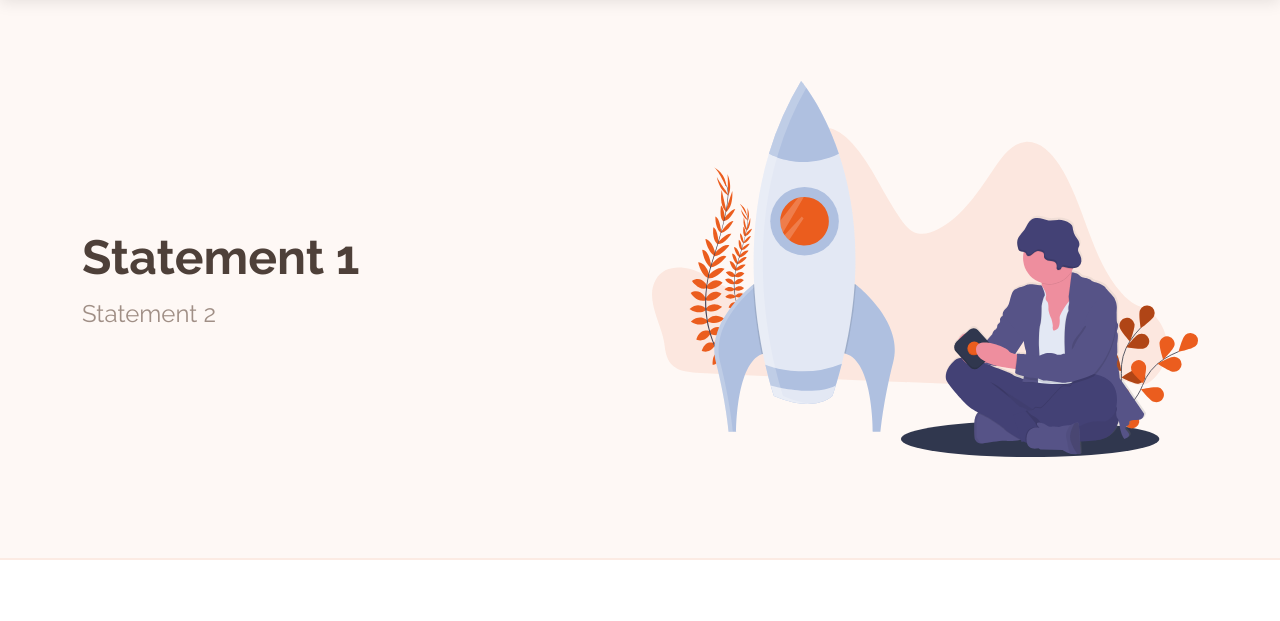
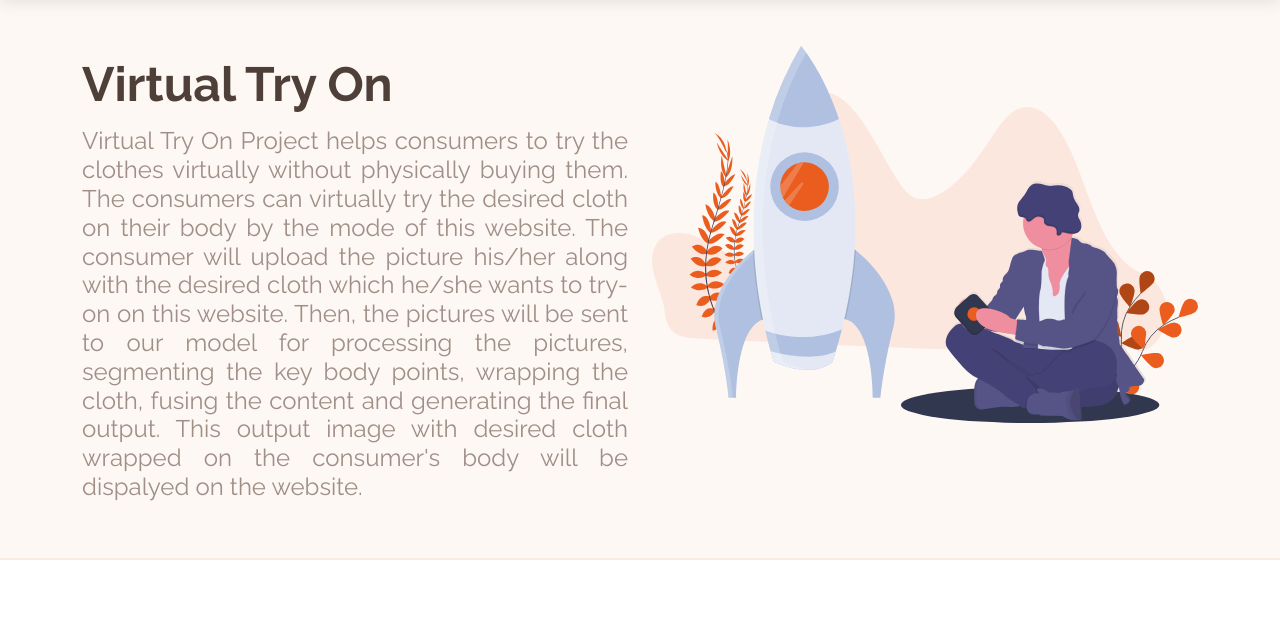
Before and after one commit to Yashu812/Final_Project, a Flask app: page / in a window 1280 px wide. Shown: the part 72-693 px from the top of the page. Run offline with Flask 3, Linux system fonts and the light colour scheme; some libraries are stand-ins or nearby versions.

Commit message:
Little changes

```diff
--- a/templates/index.html
+++ b/templates/index.html
@@ -70,8 +70,12 @@
     <div class="container">
       <div class="row gy-4">
         <div class="col-lg-6 order-2 order-lg-1 d-flex flex-column justify-content-center">
-          <h1>Statement 1</h1>
-          <h2>Statement 2</h2>
+          <h1>Virtual Try On</h1>
+          <h2 align="justify">Virtual Try On Project helps consumers to try the clothes virtually without physically buying them.
+              The consumers can virtually try the desired cloth on their body by the mode of this website.
+              The consumer will upload the picture his/her along with the desired cloth which he/she wants to try-on on this website.
+              Then, the pictures will be sent to our model for processing the pictures, segmenting the key body points, wrapping the cloth, fusing the content and generating the final output.
+              This output image with desired cloth wrapped on the consumer's body will be dispalyed on the website.</h2>
           <!--
           <div>
             <a href="#about" class="btn-get-started scrollto">Get Started</a>
@@ -465,7 +469,7 @@
                 <p>+1 5589 55488 55s</p>
               </div>
 
-              <iframe src="https://www.google.com/maps/embed?pb=!1m14!1m8!1m3!1d12097.433213460943!2d-74.0062269!3d40.7101282!3m2!1i1024!2i768!4f13.1!3m3!1m2!1s0x0%3A0xb89d1fe6bc499443!2sDowntown+Conference+Center!5e0!3m2!1smk!2sbg!4v1539943755621" frameborder="0" style="border:0; width: 100%; height: 290px;" allowfullscreen></iframe>
+              <iframe src="https://www.google.com/maps/embed?pb=!1m18!1m12!1m3!1d3772.6694342833944!2d73.12548141484996!3d18.9902009871372!2m3!1f0!2f0!3f0!3m2!1i1024!2i768!4f13.1!3m3!1m2!1s0x3be7e866de88667f%3A0xc1c5d5badc610f5f!2sPillai%20College%20of%20Engineering%2C%20New%20Panvel%20(Autonomous)!5e0!3m2!1sen!2sin!4v1681200445536!5m2!1sen!2sin" frameborder="0" style="border:0; width: 100%; height: 290px;" allowfullscreen></iframe>
             </div>
 
           </div>
```
Also changed, not shown: other parts of templates/index.html (+1 -1 lines).
